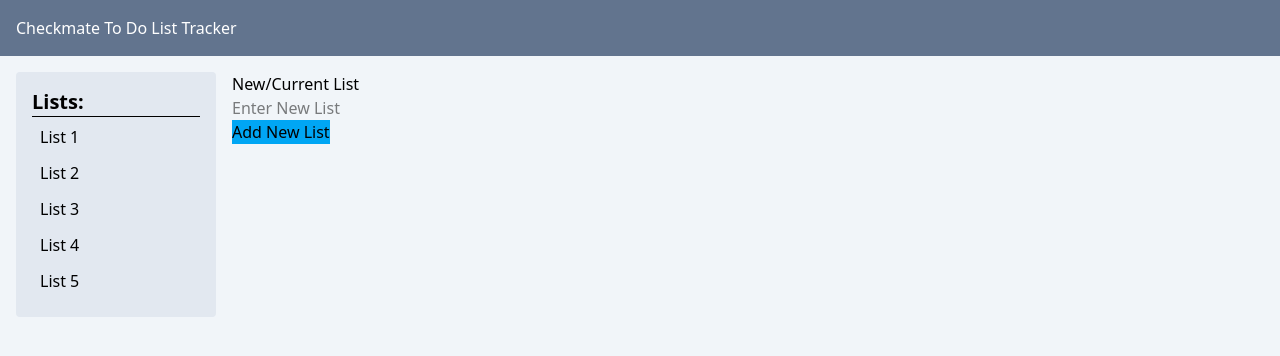
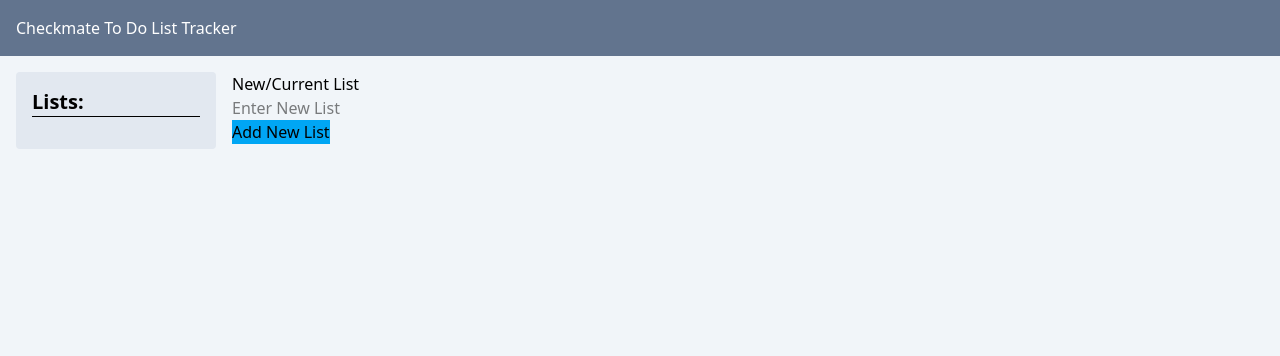
Before and after one commit to FSpitzock/Checkmate_To_Do_List_tracker, a plain HTML site: page index.html in a window 1280 px wide. Drawn offline with nearby package versions, Linux system fonts and the light colour scheme.

Commit message:
Made some updates to allow JS code to add to list

```diff
--- a/index.html
+++ b/index.html
@@ -16,12 +16,9 @@
     <aside class="bg-slate-200 p-4 rounded">
         <h2 class="text-xl font-bold ">Lists:</h2>
         <hr>
-        <ul>
-            <li class="hover:bg-red-300 p-1 m-1">List 1</li>
-            <li class="hover:bg-red-300 p-1 m-1">List 2</li>
-            <li class="hover:bg-red-300 p-1 m-1">List 3</li>
-            <li class="hover:bg-red-300 p-1 m-1">List 4</li>
-            <li class="hover:bg-red-300 p-1 m-1">List 5</li>
+        <ul id="myList">
+            <li class="hover:bg-red-300 p-1 m-1"></li>
+
         </ul>
     </aside>
 
@@ -32,7 +29,7 @@
 
     <input type="text" id="userInput" placeholder="Enter New List">
     <br>
-    <button class="bg-sky-500 hover:bg-sky-700 ..." id="displayButton">Add New List</button>
+    <button class="bg-sky-500 hover:bg-sky-700 ..." id="addButton" onclick="addTask()">Add New List</button>
     <br>
     <p id="outputDisplay"></p>
     </form>
```
